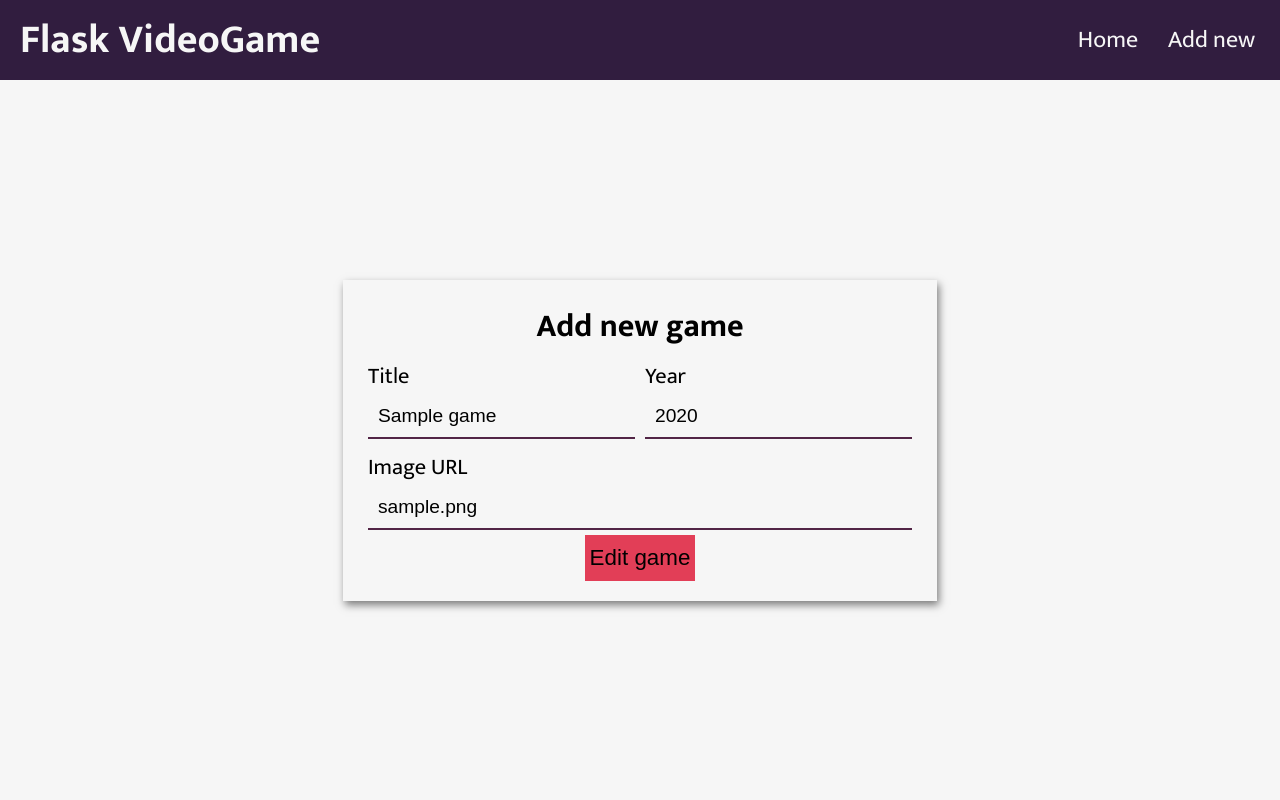
After one commit to ChrisStyles99/flask-games-crud, a Flask app: page /edit/1 in a window 1280 px wide. The commit adds this page. Run offline with Flask 2, Linux system fonts and the light colour scheme; tables that the repository leaves empty hold one stand-in row (values such as "Sample post").

Commit message:
Added edit form

```diff
--- a/app/static/main.css
+++ b/app/static/main.css
@@ -81,13 +81,27 @@ body {
   font-size: 1.5rem;
 }
 
+.card-btns {
+  display: flex;
+  justify-content: space-between;
+  align-items: center;
+}
+
+.card-btns a {
+  text-decoration: none;
+  background-color: var(--secondary);
+  color: var(--bg);
+  font-size: 1.2rem;
+  padding: 0px 10px;
+  border: none;
+}
+
 .card .delete-btn button {
   font-size: 1.2rem;
   background-color: #c24242;
   padding: 5px;
   border: none;
   color: var(--bg);
-  float: right;
   cursor: pointer;
 }
 
--- /dev/null
+++ b/app/templates/edit.html
@@ -0,0 +1,24 @@
+{% extends "layout.html" %}
+
+{% block body %}
+<div class="add-form">
+  <form method="POST" action="{{url_for('main.game_edit', id = video_game.id)}}">
+    <h1 class="add-title add-form-span-2">Add new game</h1>
+    <div class="add-form-flex">
+      <label for="title">Title</label>
+      <input type="text" name="title" id="title" value="{{video_game.title}}" />
+    </div>
+    <div class="add-form-flex">
+      <label for="year">Year</label>
+      <input type="number" name="year" id="year" value="{{video_game.year}}" />
+    </div>
+    <div class="add-form-span-2 add-form-flex">
+      <label for="image_url">Image URL</label>
+      <input type="url" name="image_url" id="image_url" value="{{video_game.image_url}}" />
+    </div>
+    <div class="add-form-span-2 submit-btn">
+      <button type="submit">Edit game</button>
+    </div>
+  </form>
+</div>
+{% endblock %}
--- a/app/views.py
+++ b/app/views.py
@@ -30,6 +30,27 @@ def create():
   db.session.commit()
   return redirect('/')
 
+@main.route('/edit/<id>')
+def edit(id):
+  id = int(id)
+  video_game = VideoGame.query.get(id)
+  return render_template('edit.html', video_game = video_game)
+
+@main.route('/game-edit/<id>', methods=["POST"])
+def game_edit(id):
+  title = request.form.get('title')
+  year = request.form.get('year')
+  image_url = request.form.get('image_url')
+  year = int(year)
+  id = int(id)
+  game = VideoGame.query.get(id)
+  game.title = title
+  game.year = year
+  game.image_url = image_url
+  db.session.commit()
+  print(title, year, image_url)
+  return redirect('/')
+
 @main.route('/delete', methods=["POST"])
 def delete():
   game_id = request.form.get('game_id')
```
Also changed, not shown: app/templates/index.html (+7 -3 lines).
